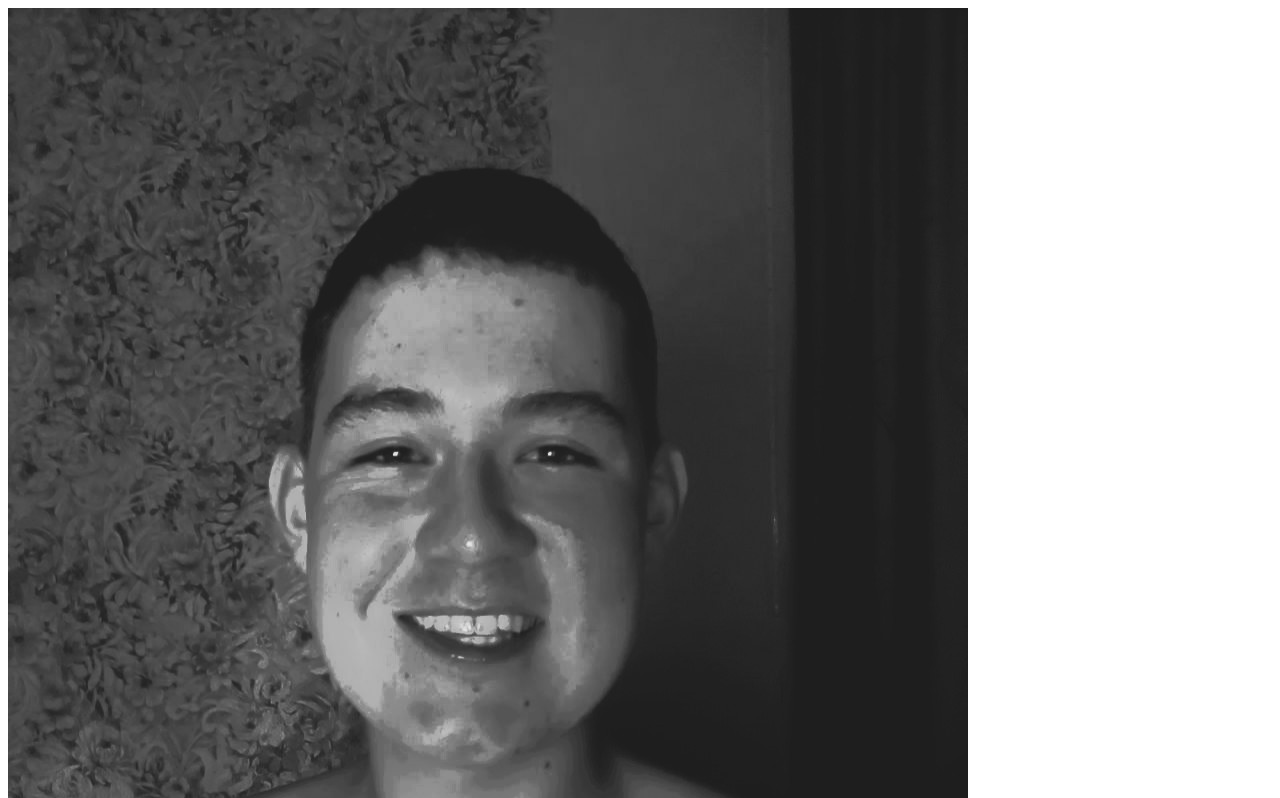
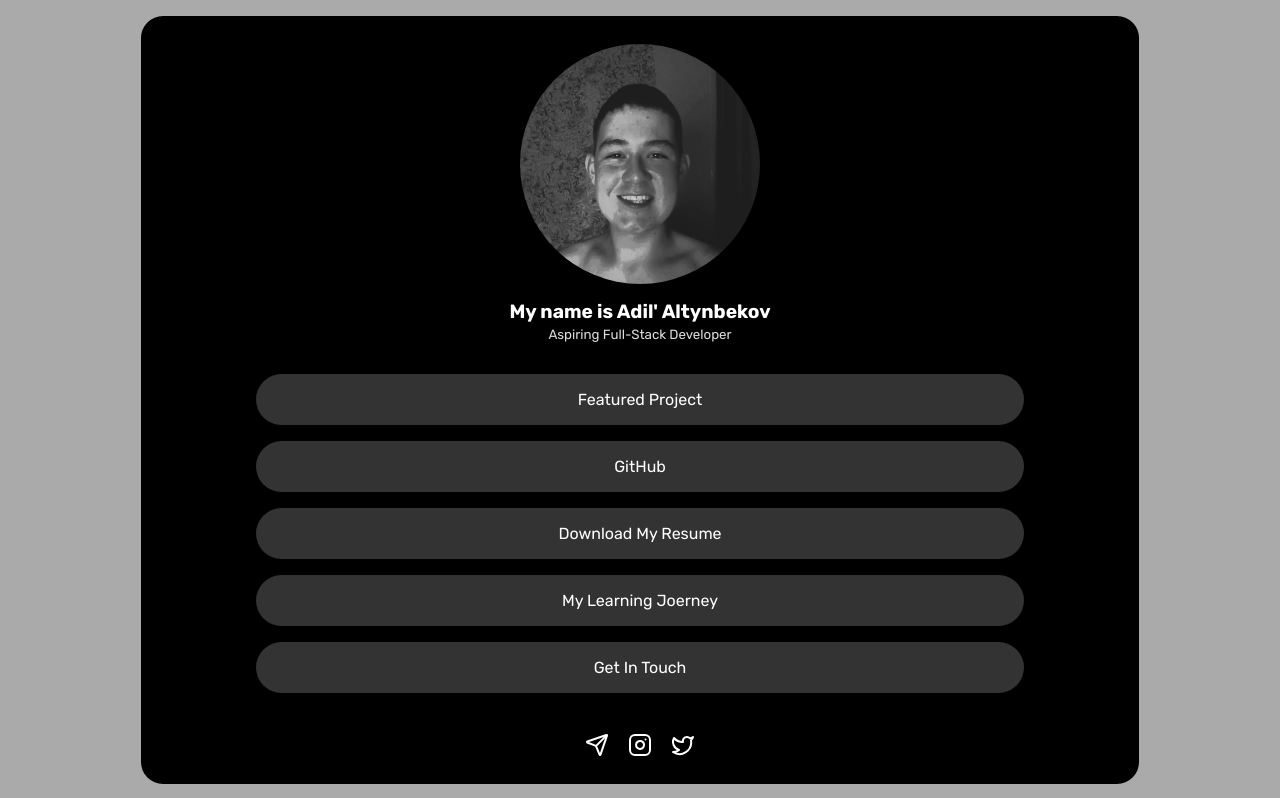
Before and after one commit to adilaltynbekov/portfolio-hub, a plain HTML site: page index.html in a window 1280 px wide. Shown: the top 798 px of the page. Drawn offline with Linux system fonts and the light colour scheme.

Commit message:
feat: implement systemic styling with type scales and CSS variables

```diff
--- a/css/style.css
+++ b/css/style.css
@@ -0,0 +1,134 @@
+* {
+  margin: 0;
+  padding: 0;
+  box-sizing: border-box;
+}
+
+:root {
+  /* Font Scale (1.2 Ratio */
+  --text-100: 0.833rem; /* 13.33px */
+  --text-200: 1rem; /* 16px */
+  --text-300: 1.2rem; /* 19.2px */
+  --text-400: 1.44rem; /* 23.04px */
+  --text-500: 1.728rem; /* 27.65px */
+  --text-600: 2.074rem; /* 33.18px */
+  --text-700: 2.488rem; /* 39.81px */
+  --text-800: 2.986rem; /* 47.78px */
+
+  /* Spacing Scale (8px base) */
+  --space-100: 0.25rem; /* 4px */
+  --space-200: 0.5rem; /* 8px */
+  --space-300: 1rem; /* 16px */
+  --space-400: 1.5rem; /* 24px */
+  --space-500: 2rem; /* 32px */
+  --space-600: 2.5rem; /* 40px */
+
+  /* Colors */
+  /* --primary-color:  */
+}
+
+body {
+  font-family: "Rubik", sans-serif;
+}
+
+.linktree {
+  background-color: #aaa;
+}
+
+.linktree-container {
+  height: 100vh;
+  padding: var(--text-200);
+  display: flex;
+  align-items: center;
+  justify-content: center;
+}
+
+.linktree-layout {
+  background-color: #000;
+  height: 100%;
+  border-radius: 22px;
+  padding: var(--text-500) var(--text-300);
+}
+
+.linktree-header {
+  margin-bottom: var(--space-500);
+}
+
+.header-content {
+  display: flex;
+  flex-direction: column;
+  align-items: center;
+}
+
+.linktree-img {
+  width: 25%;
+  border-radius: 50%;
+  margin-bottom: var(--space-300);
+}
+
+.linktree-title {
+  font-size: var(--text-300);
+  color: #fff;
+  margin-bottom: var(--space-100);
+}
+
+.linktree-description {
+  color: #ddd;
+  font-size: var(--text-100);
+}
+
+main {
+  margin-bottom: var(--space-600);
+}
+
+.linktree-links {
+  list-style: none;
+  display: flex;
+  flex-direction: column;
+  gap: var(--text-200);
+  justify-content: center;
+  align-items: center;
+}
+
+.linktree-link {
+  width: 80%;
+}
+
+.linktree-link a:link,
+.linktree-link a:visited {
+  font-size: var(--text-200);
+  display: block;
+  color: #fff;
+  text-decoration: none;
+  background-color: #333;
+  padding: var(--text-200);
+  text-align: center;
+  border-radius: 999px;
+  transition: all 0.3s;
+}
+
+.linktree-link a:hover,
+.linktree-link a:active {
+  background-color: #000;
+  box-shadow: inset 0 0 0 2px #333;
+}
+
+.linktree-social-links {
+  display: flex;
+  justify-content: center;
+  gap: var(--text-300);
+}
+
+.footer-link svg {
+}
+
+.footer-link:link,
+.footer-link:visited {
+  color: white;
+  transition: all 0.3s;
+}
+
+.footer-link:hover,
+.footer-link:active {
+  color: #555;
+}
--- a/index.html
+++ b/index.html
@@ -6,10 +6,18 @@
     <title>My Portfolio Hub</title>
 
     <link rel="stylesheet" href="css/style.css" />
+
+    <link rel="preconnect" href="https://fonts.googleapis.com" />
+    <link rel="preconnect" href="https://fonts.gstatic.com" crossorigin />
+    <link
+      href="https://fonts.googleapis.com/css2?family=Rubik:ital,wght@0,300..900;1,300..900&display=swap"
+      rel="stylesheet"
+    />
   </head>
   <body>
     <div class="linktree">
       <div class="linktree-container">
+        <div class="linktree-layout">
           <header class="linktree-header">
             <div class="header-content">
               <img class="linktree-img" src="portfolio.jpg" alt="Owner photo" />
@@ -23,11 +31,11 @@
               <ul class="linktree-links">
                 <li class="linktree-link">
                   <a href="https://omnifood-jussstice.netlify.app/"
-                  >Featured Project: Omnifood Site</a
+                    >Featured Project</a
                   >
                 </li>
                 <li class="linktree-link">
-                <a href="https://github.com/adilaltynbekov">Git Hub</a>
+                  <a href="https://github.com/adilaltynbekov">GitHub</a>
                 </li>
                 <li class="linktree-link">
                   <a href="#">Download My Resume</a>
@@ -44,7 +52,7 @@
 
           <footer class="linktree-footer">
             <div class="linktree-social-links">
-            <a class="footer-link"
+              <a class="footer-link" href="t.me/anara1se"
                 ><svg
                   xmlns="http://www.w3.org/2000/svg"
                   width="24"
@@ -63,7 +71,9 @@
                   <path d="m21.854 2.147-10.94 10.939" />
                 </svg>
               </a>
-            <a class="footer-link"
+              <a
+                class="footer-link"
+                href="https://www.instagram.com/fairwaynocap_/?hl=en"
                 ><svg
                   xmlns="http://www.w3.org/2000/svg"
                   width="24"
@@ -81,7 +91,7 @@
                   <line x1="17.5" x2="17.51" y1="6.5" y2="6.5" />
                 </svg>
               </a>
-            <a class="footer-link">
+              <a class="footer-link" href="https://x.com/anara1se">
                 <svg
                   xmlns="http://www.w3.org/2000/svg"
                   width="24"
@@ -103,5 +113,6 @@
           </footer>
         </div>
       </div>
+    </div>
   </body>
 </html>
```
Lines whose indentation alone changed are shown as unchanged.
